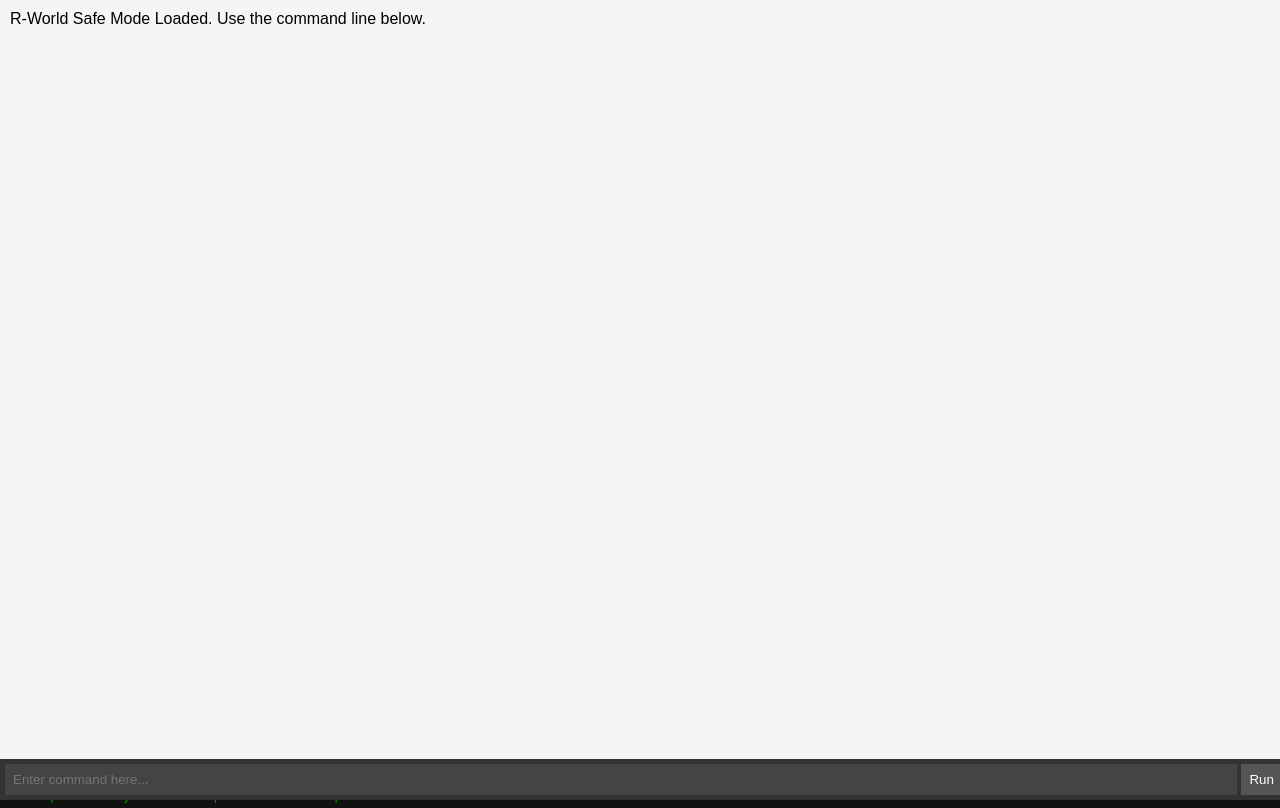
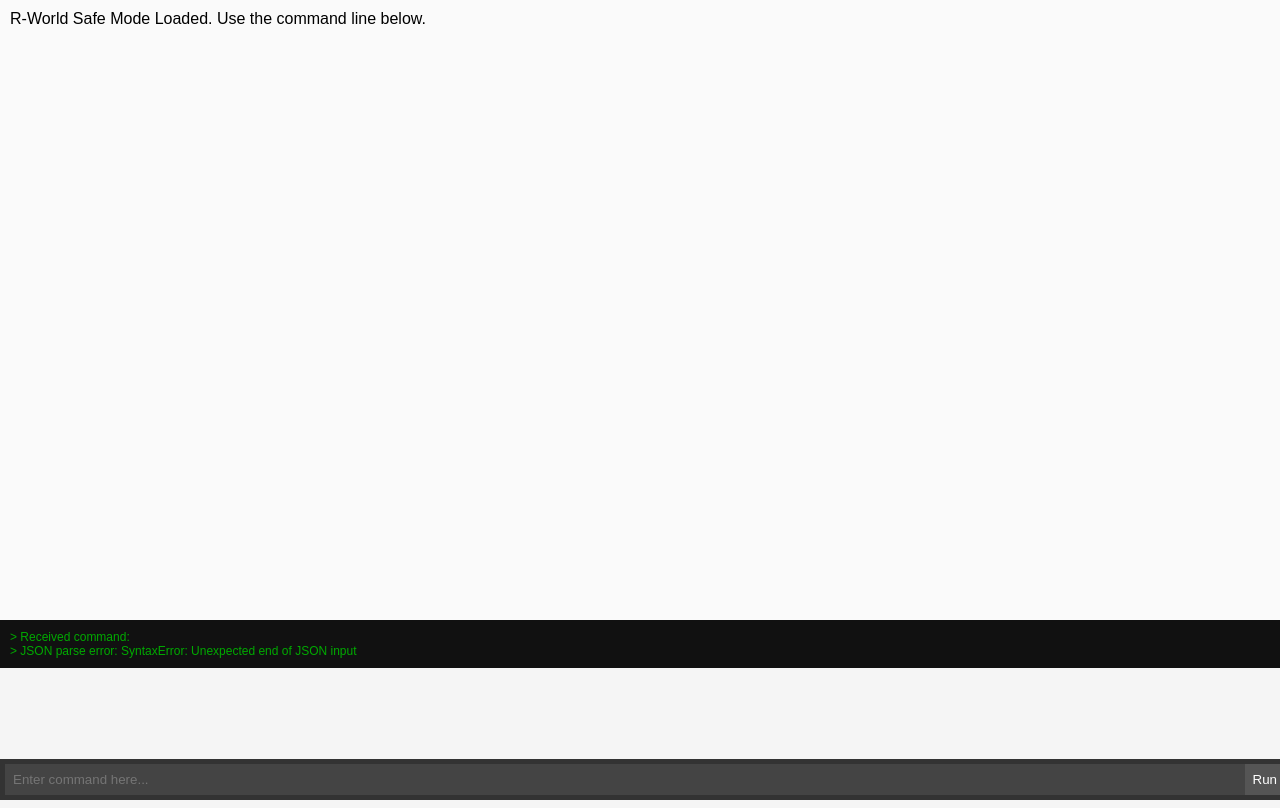
Before and after one commit to OSM-Tony/R-World-Core, a plain HTML site: page admin.html in a window 1280 px wide. Both pictures are taken after a click on the button "Run". Drawn offline with Linux system fonts and the light colour scheme; no server answers.

Commit message:
Update admin.html

```diff
--- a/admin.html
+++ b/admin.html
@@ -9,11 +9,11 @@
     <script src="https://www.gstatic.com/firebasejs/8.10.0/firebase-auth.js"></script>
     <style>
         body { margin: 0; font-family: sans-serif; background-color: #f5f5f5; }
-        #viewArea { height: calc(100vh - 50px); overflow: auto; padding: 10px; }
-        #commandLine { position: fixed; bottom: 0; left: 0; width: 100%; background: #333; padding: 5px; }
-        #commandLine input { width: 95%; padding: 8px; border: none; color: #fff; background: #444; }
+        #viewArea { height: calc(100vh - 200px); overflow: auto; padding: 10px; background: #fafafa; }
+        #consoleOutput { font-size: 12px; color: #0a0; background: #111; padding: 10px; overflow-y: auto; max-height: 150px; }
+        #commandLine { position: fixed; bottom: 0; left: 0; width: 100%; background: #333; padding: 5px; display: flex; }
+        #commandLine input { flex: 1; padding: 8px; border: none; color: #fff; background: #444; }
         #commandLine button { padding: 8px; border: none; background: #555; color: #fff; cursor: pointer; }
-        #consoleOutput { font-size: 12px; color: #0a0; background: #111; padding: 5px; overflow-y: auto; max-height: 150px; }
     </style>
 </head>
 <body>
@@ -38,6 +38,10 @@
 
         firebase.initializeApp(firebaseConfig);
 
+        firebase.auth().signInWithEmailAndPassword('rworlddev@gmail.com', 'vancouverhl119!')
+            .then(() => logToConsole('Signed in successfully.'))
+            .catch((error) => logToConsole('Authentication error: ' + error.message));
+
         function logToConsole(msg) {
             const output = document.getElementById('consoleOutput');
             output.innerHTML += `> ${msg}<br>`;
@@ -46,17 +50,18 @@
 
         function executeCommand() {
             const input = document.getElementById('cmdInput').value;
-            logToConsole(input);
+            logToConsole('Received command: ' + input);
             try {
                 const cmd = JSON.parse(input);
-                if (cmd.path && cmd.data) {
+                if (cmd.path && (cmd.data !== undefined)) {
+                    logToConsole(`Attempting to write to ${cmd.path}`);
                     firebase.database().ref(cmd.path).set(cmd.data).then(() => {
-                        logToConsole('Database updated successfully.');
+                        logToConsole('Database updated successfully at ' + cmd.path);
                     }).catch(err => {
                         logToConsole('Database write error: ' + err);
                     });
                 } else {
-                    logToConsole('Invalid command structure.');
+                    logToConsole('Invalid command structure. JSON requires both path and data.');
                 }
             } catch (e) {
                 logToConsole('JSON parse error: ' + e);
```
